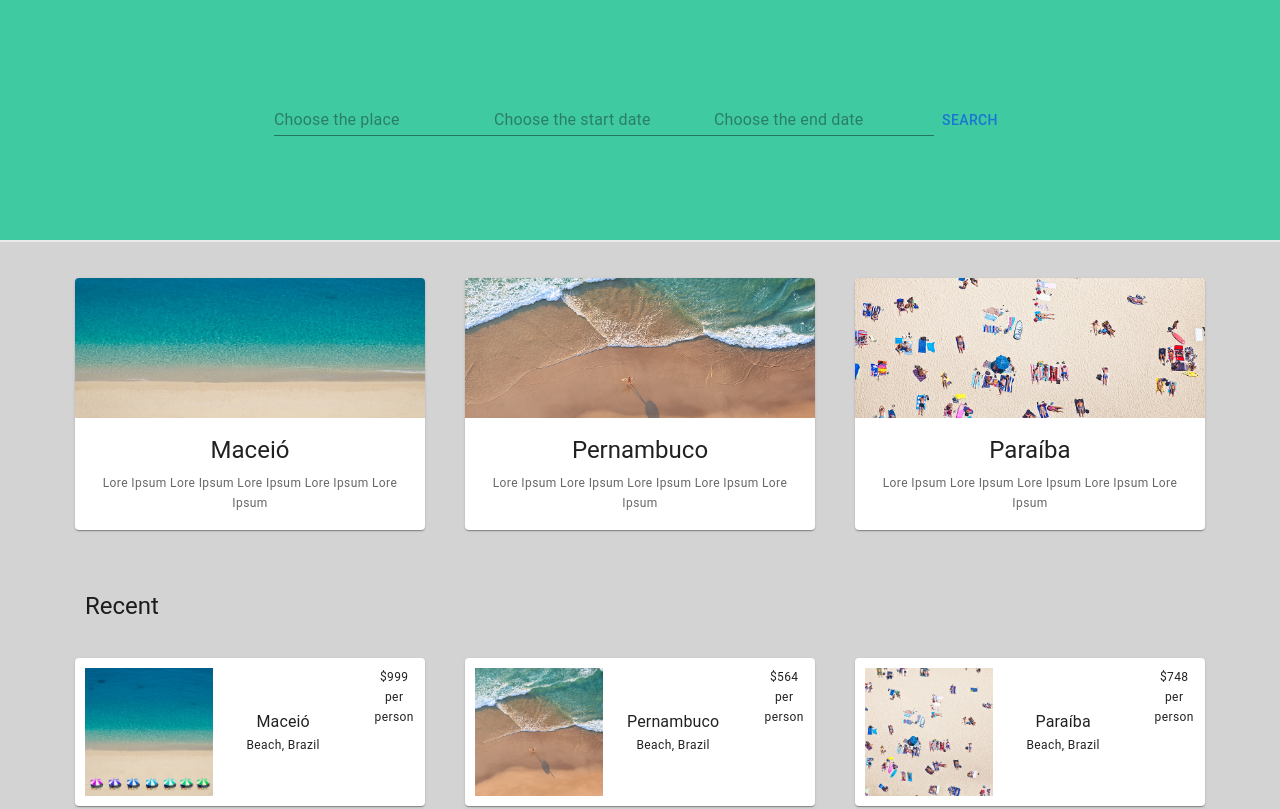
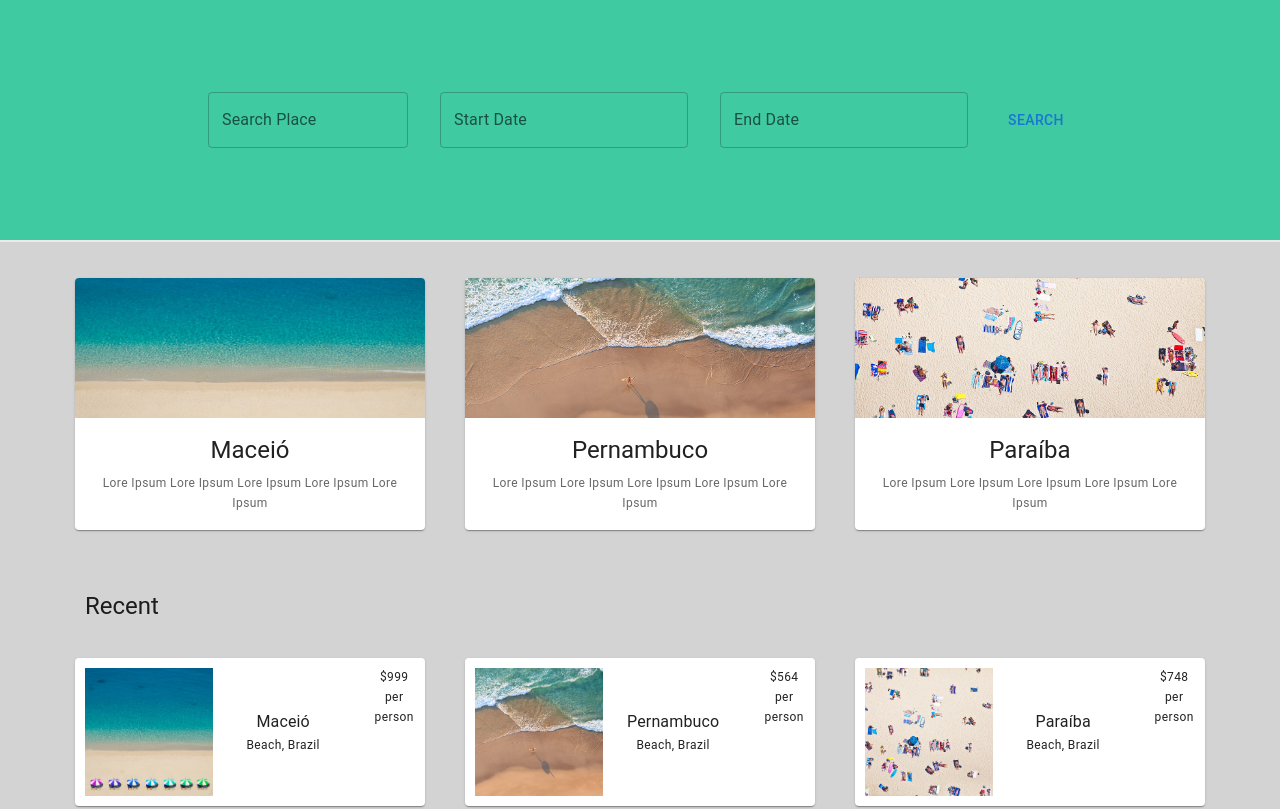
Before and after one commit to marco-rosner/bookingparadises, a React (Vite) app: page / in a window 1280 px wide. Shown: the top 809 px of the page. Built offline with nearby package versions, Linux system fonts and the light colour scheme.

Commit message:
feat: Add auto complete and date pickers

```diff
--- a/package.json
+++ b/package.json
@@ -11,11 +11,13 @@
   },
   "dependencies": {
     "@mui/material": "^5.15.7",
+    "@mui/styled-engine": "npm:@mui/styled-engine-sc@^6.0.0-alpha.14",
     "@mui/styled-engine-sc": "^6.0.0-alpha.14",
+    "@mui/x-date-pickers": "^6.19.3",
+    "dayjs": "^1.11.10",
     "react": "^18.2.0",
     "react-dom": "^18.2.0",
-    "styled-components": "^6.1.8",
-    "@mui/styled-engine": "npm:@mui/styled-engine-sc@^6.0.0-alpha.14"
+    "styled-components": "^6.1.8"
   },
   "resolutions": {
     "@mui/styled-engine": "npm:@mui/styled-engine-sc@^6.0.0-alpha.14"
--- a/src/components/BookingForm/BookingForm.tsx
+++ b/src/components/BookingForm/BookingForm.tsx
@@ -1,5 +1,15 @@
-import { Button, Grid, Input } from "@mui/material";
+import { Autocomplete, Button, Grid, TextField } from "@mui/material";
+import { DatePicker, LocalizationProvider } from "@mui/x-date-pickers";
+import { AdapterDayjs } from "@mui/x-date-pickers/AdapterDayjs";
+import dayjs from "dayjs";
+import 'dayjs/locale/en'
+import utc from "dayjs/plugin/utc";
+import timezone from "dayjs/plugin/timezone";
+dayjs.extend(utc);
+dayjs.extend(timezone);
+
 import React from "react";
+import { places } from "../../mock/places";
 
 export const BookingForm = (): React.ReactElement => {
     return (
@@ -8,11 +18,51 @@ export const BookingForm = (): React.ReactElement => {
             direction="row"
             justifyContent="center"
             alignItems="center"
-        >
-            <Input placeholder="Choose the place"></Input>
-            <Input placeholder="Choose the start date"></Input>
-            <Input placeholder="Choose the end date"></Input>
-            <Button>Search</Button>
+            spacing={4}
+            sx={{ minWidth: '200px' }}>
+                <Grid item>
+                    <Autocomplete
+                        freeSolo
+                        id="searchPlace"
+                        disableClearable
+                        options={places.map((place) => place.name)}
+                        renderInput={(params) => (
+                            <TextField
+                                {...params}
+                                label="Search Place"
+                                sx={{ minWidth: '200px' }}
+                                InputProps={{
+                                    ...params.InputProps,
+                                    type: 'search'
+                                }}
+                            />
+                        )}
+                    />
+                </Grid>
+
+                <LocalizationProvider dateAdapter={AdapterDayjs} adapterLocale={'en'}>
+                    <Grid item>
+                        <DatePicker
+                            label="Start Date"
+                            sx={{ minWidth: '200px' }}
+                            onChange={(newValue) => {
+                                console.log(newValue);
+                            }}
+                        />
+                    </Grid>
+                    <Grid item>
+                        <DatePicker
+                            label="End Date"
+                            sx={{ minWidth: '200px' }}
+                            onChange={(newValue) => {
+                                console.log(newValue);
+                            }}
+                        />
+                    </Grid>
+                </LocalizationProvider>
+                <Grid item>
+                    <Button>Search</Button>
+                </Grid>
         </Grid>
     )
 }
```
Also changed, not shown: 1 other file (tests, documents, lock files or other folders).
